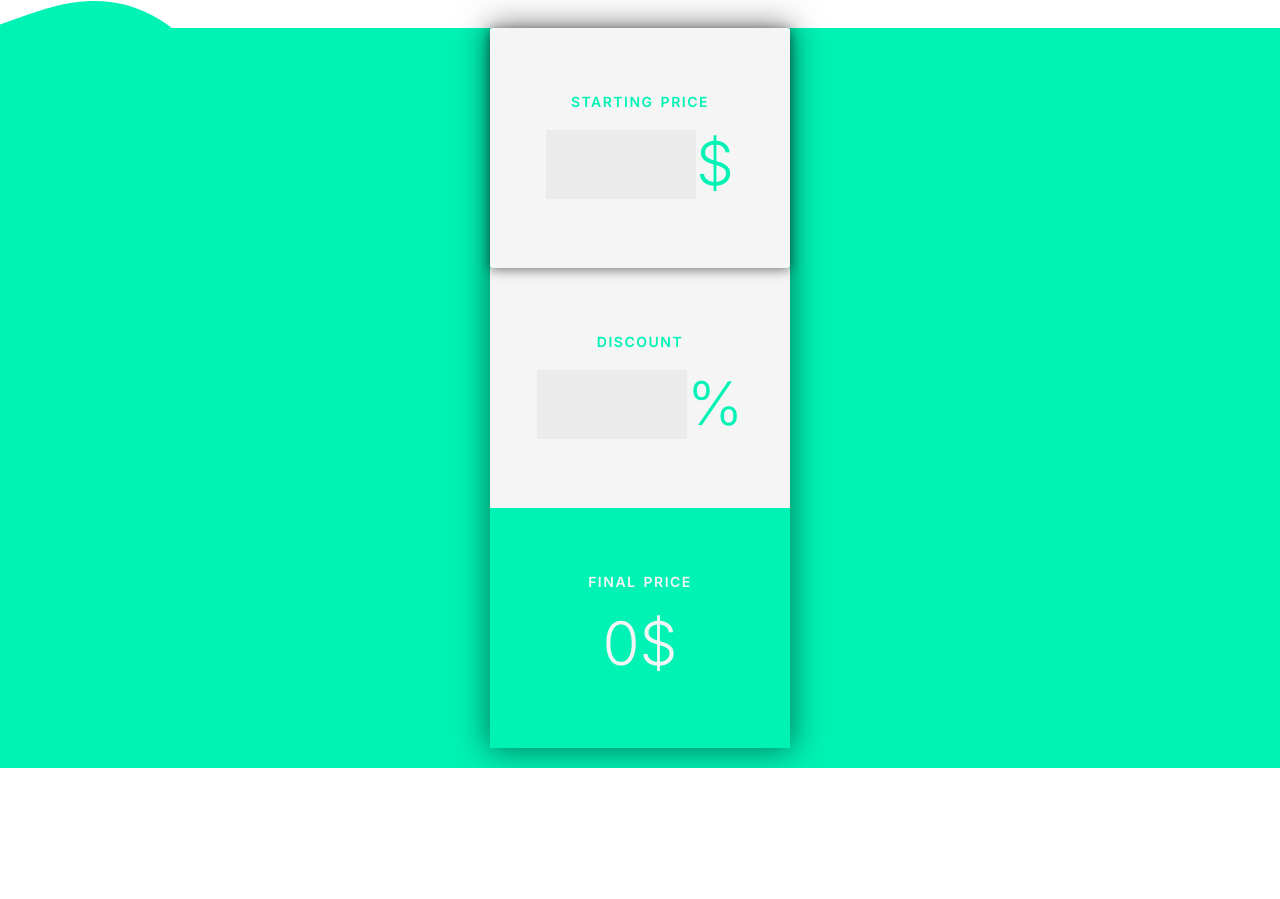
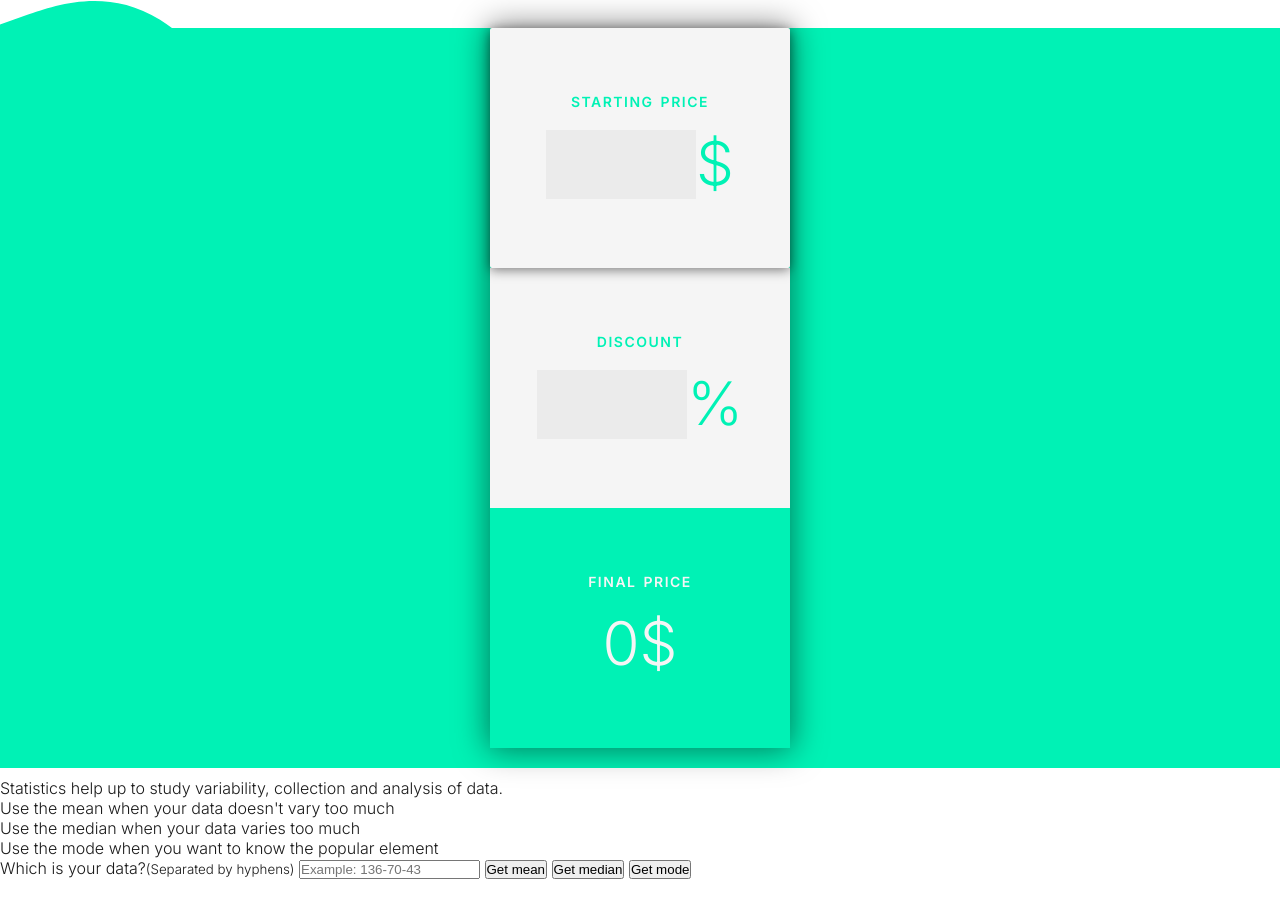
Before and after one commit to lesterpaz99/math-bot, a plain HTML site: page index.html in a window 1280 px wide. Shown: the part 1112-2011 px from the top of the page. Before the commit the page ends 1880 px from the top, so only its background shows below. Drawn offline with Linux system fonts and the light colour scheme.

Commit message:
create the structure HTML for the statistics section

```diff
--- a/index.html
+++ b/index.html
@@ -181,6 +181,42 @@
 				</div>
 			</div>
 		</section>
+		<section class="statistics" id="statistics">
+			<h2 class="section__title">Statistics</h2>
+			<p>
+				Statistics help up to study variability, collection and analysis of
+				data.
+			</p>
+			<p>Use the <span>mean</span> when your data doesn't vary too much</p>
+			<p>Use the <span>median</span> when your data varies too much</p>
+			<p>Use the <span>mode</span> when you want to know the popular element</p>
+			<div class="waves"></div>
+			<div class="statistics-card">
+				<form>
+					<label for="statistics-data"
+						>Which is your data?<small>(Separated by hyphens)</small></label
+					>
+					<input
+						type="text"
+						class="statistics__input"
+						id="statistics-data"
+						pattern="^[0-9]*(-[0-9]*?)*\S"
+						placeholder="Example: 136-70-43"
+					/>
+					<button type="submit" class="statistic__button" id="mean-btn">
+						Get mean
+					</button>
+					<button type="submit" class="statistic__button" id="median-btn">
+						Get median
+					</button>
+					<button type="submit" class="statistic__button" id="mode-btn">
+						Get mode
+					</button>
+				</form>
+				<p class="result-chosen" id="result-chosen"></p>
+				<p class="statistics__result" id="statistics-result"></p>
+			</div>
+		</section>
 		<script type="module" src="./main.js"></script>
 	</body>
 </html>
```
